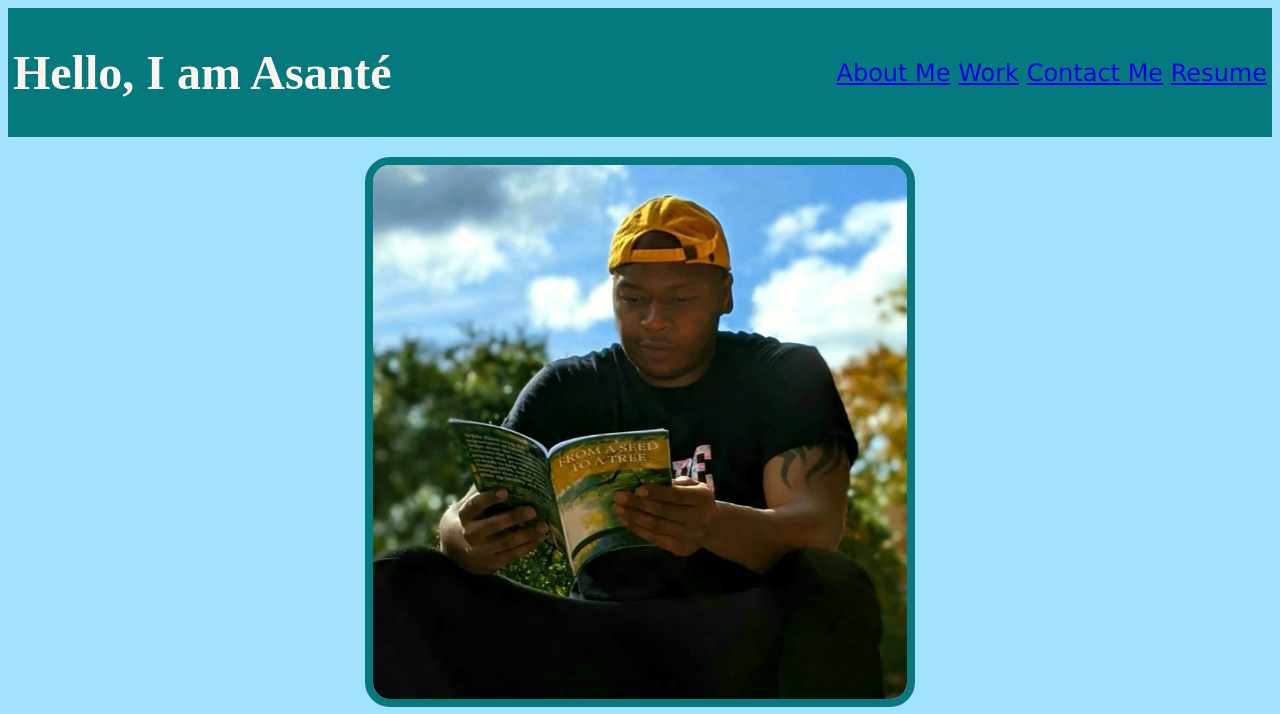
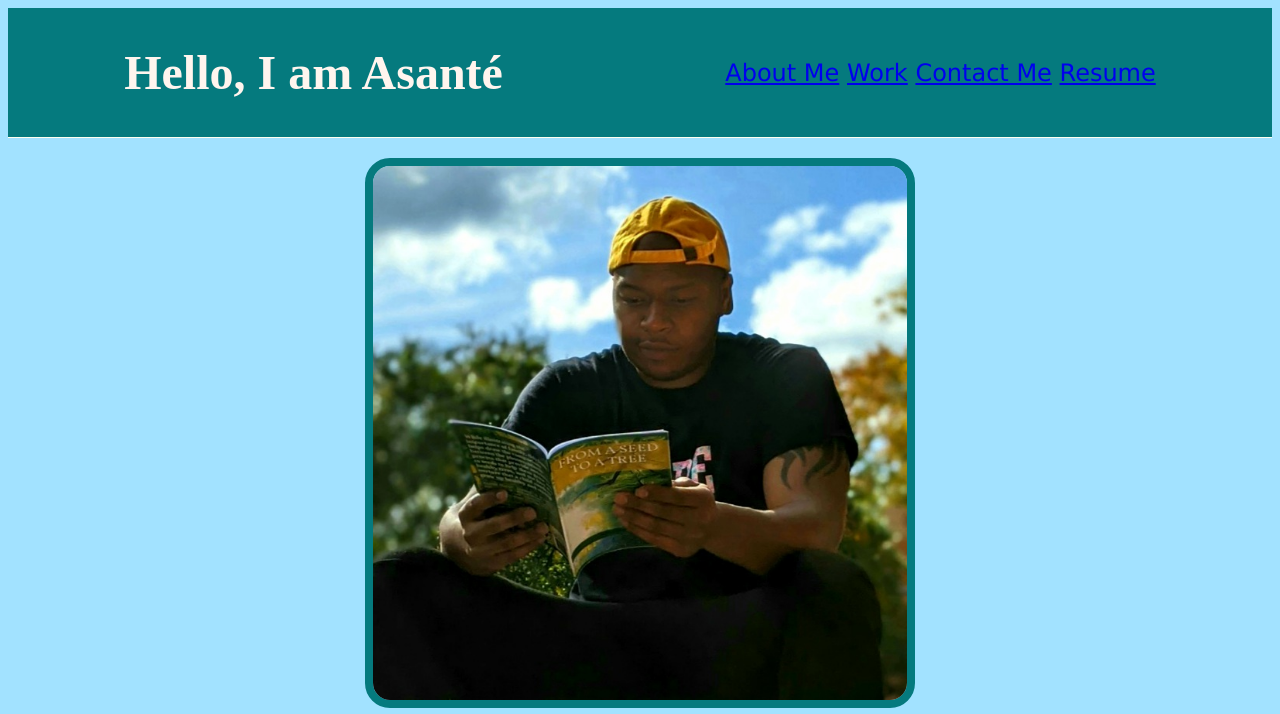
Before and after one commit to asantercureton/personal-portfolio, a plain HTML site: page index.html in a window 1280 px wide. Shown: the top 714 px of the page. Drawn offline with Linux system fonts and the light colour scheme.

Commit message:
Updated the nav

```diff
--- a/style.css
+++ b/style.css
@@ -12,11 +12,12 @@ body{
 header {
     display: flex;
     align-items: center;
-    justify-content: space-between;
+    justify-content: space-around;
     width: 100%;
     margin-bottom: 16px;
     padding: 5px;
     background-color: rgb(5, 122, 126);
+    border-bottom:1px solid ivory;
 }
 
 
@@ -35,14 +36,12 @@ header nav {
     transition: .5s ease;
 }
 
-.overlay2:hover {
-    visibility: visible;
-}
 
 .contact-me a:hover {
     box-shadow: 0 0 10px 1px rgb(212, 145, 0);
     transition: all 0.25s ease;
 }
+
 
 .overlay {
     text-align: center;
@@ -61,6 +60,7 @@ header nav {
     padding: 10px;
     margin: 10px;
 }
+
 
 .intro {
     font-family: Arial, Helvetica, sans-serif;
```
